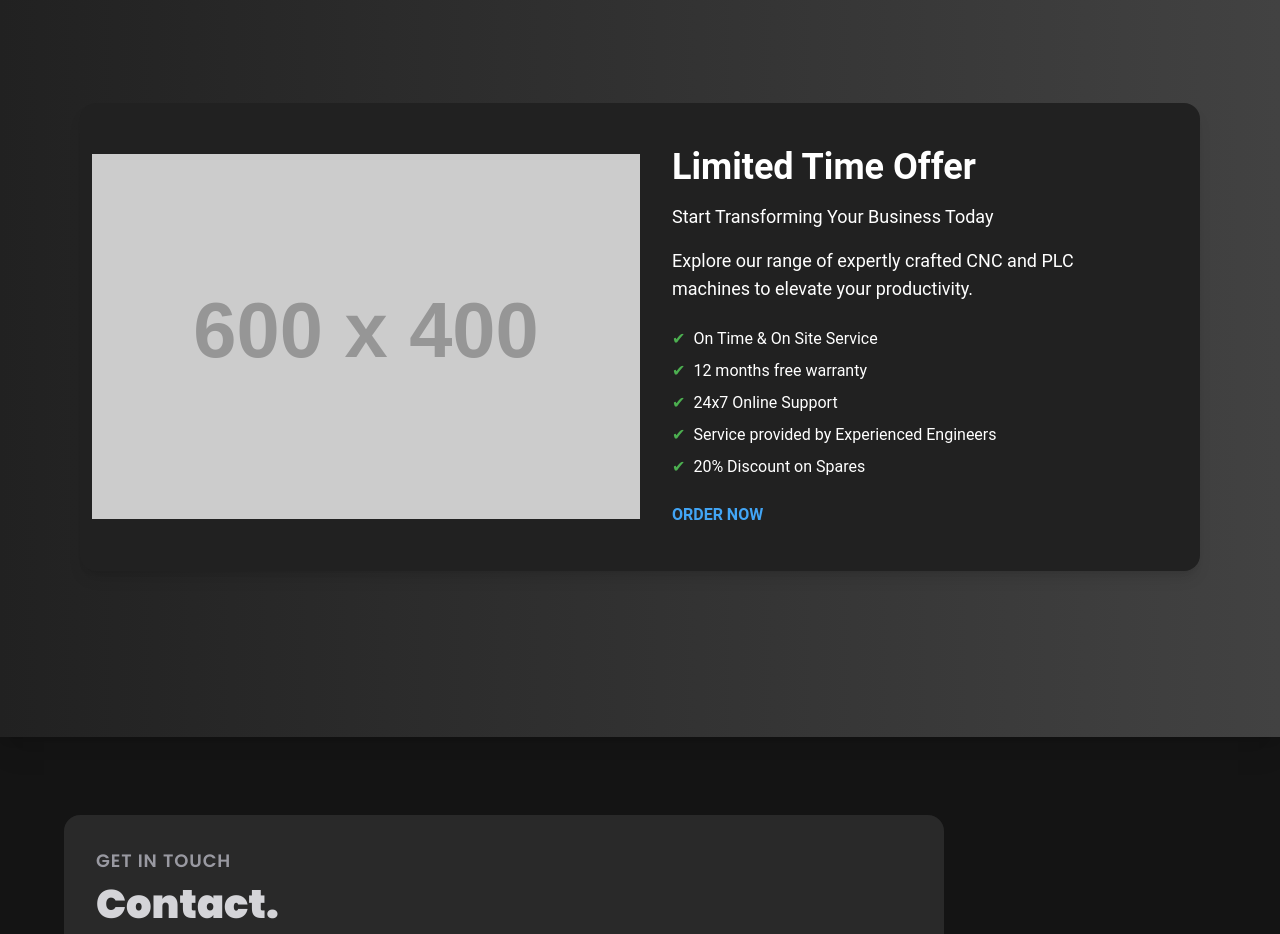
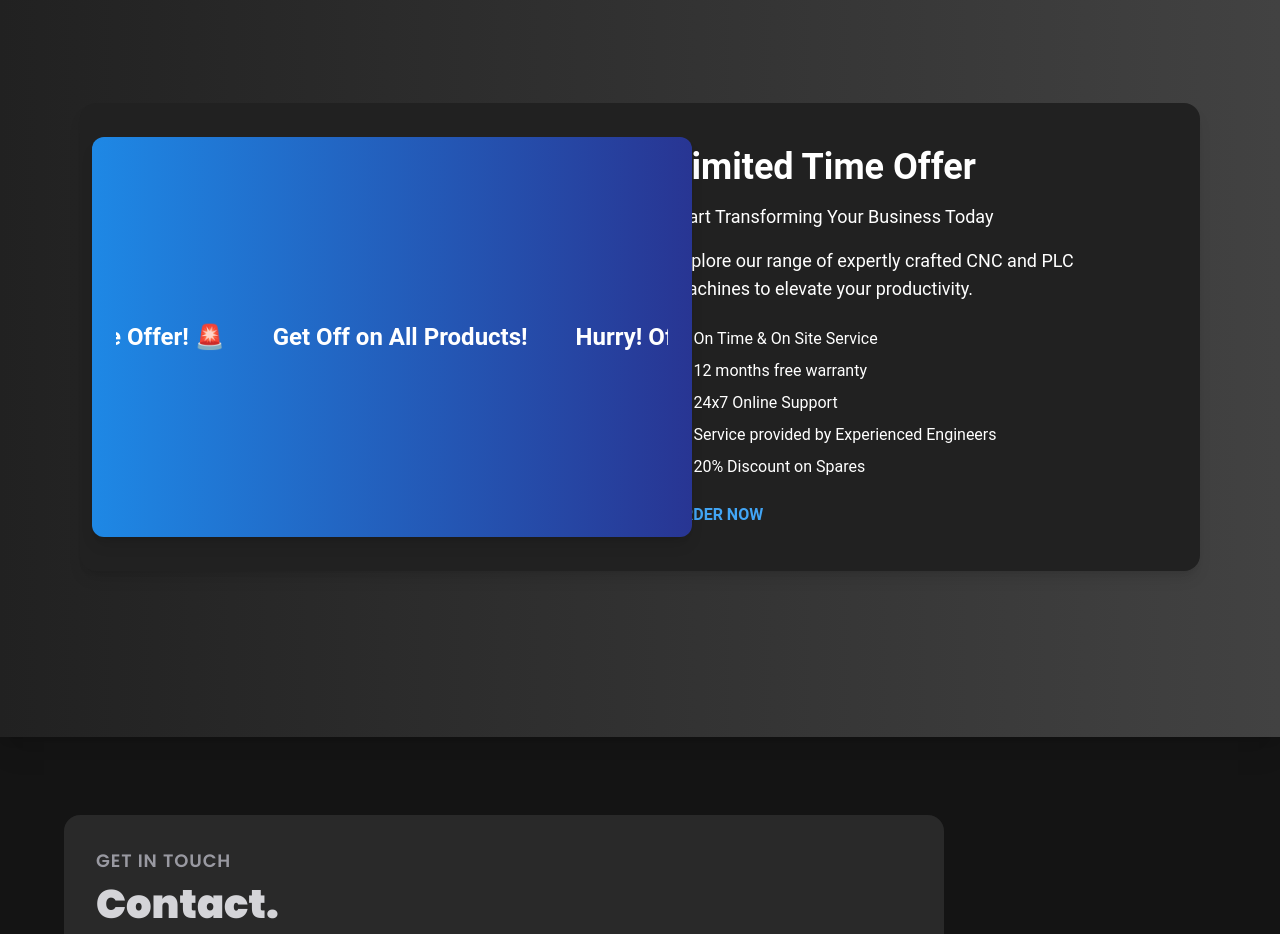
Before and after one commit to Bharath-007/laserworld, a React (Vite) app: page / in a window 1280 px wide. Shown: the part 3100-4034 px from the top of the page. Built offline with nearby package versions, Linux system fonts and the light colour scheme.

Commit message:
Edited Phone No & Join Our Team Content

```diff
--- /dev/null
+++ b/src/components/JoinOurTeam.css
@@ -0,0 +1,12 @@
+@keyframes marquee {
+    0% {
+      transform: translateX(100%);
+    }
+    100% {
+      transform: translateX(-100%);
+    }
+  }
+
+  .animate-marquee {
+    animation: marquee 10s linear infinite;
+  }
--- a/src/components/JoinOurTeam.jsx
+++ b/src/components/JoinOurTeam.jsx
@@ -1,14 +1,29 @@
+import './JoinOurTeam.css';
+
 function JoinOurTeam() {
   return (
     <div className="bg-gradient-to-r from-gray-900 to-gray-800 p-8 md:p-20 shadow-xl flex items-center justify-center min-h-screen">
       <div className="container mx-auto flex flex-col lg:flex-row items-center bg-gray-900 rounded-2xl overflow-hidden shadow-lg p-3">
         {/* Image Section */}
         <div className="w-full lg:w-1/2">
-          <img
+          {/* <img
             src="https://via.placeholder.com/600x400" // Replace with actual image source
             alt="Team enjoying"
             className="w-full h-auto object-cover"
-          />
+          /> */}
+          <div className="w-[600px] h-[400px] relative bg-gradient-to-r from-blue-600 to-indigo-800 p-6 rounded-xl shadow-lg overflow-hidden">
+            <div className="absolute inset-0 bg-cover bg-center opacity-30"></div>
+            <div className="relative z-10 flex flex-col justify-center items-center text-white text-center h-full">
+              <div className="overflow-hidden w-full">
+                <div className="animate-marquee whitespace-nowrap text-2xl font-semibold">
+                  <span className="mr-12">🚨 Limited Time Offer! 🚨</span>
+                  <span className="mr-12">Get Off on All Products!</span>
+                  <span className="mr-12">Hurry! Offer ends soon!</span>
+                </div>
+              </div>
+            </div>
+          </div>
+
         </div>
 
         {/* Text Section */}
@@ -49,6 +64,7 @@ function JoinOurTeam() {
           <div className="text-center lg:text-left">
             <a
               href="#"
+              onClick={() => window.location.href = 'tel:+91 63697 27749'}
               className="text-blue-400 hover:text-blue-500 font-semibold"
             >
               ORDER NOW
```
